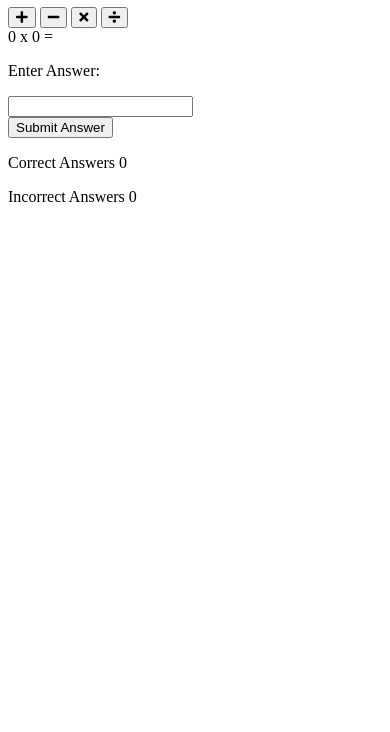
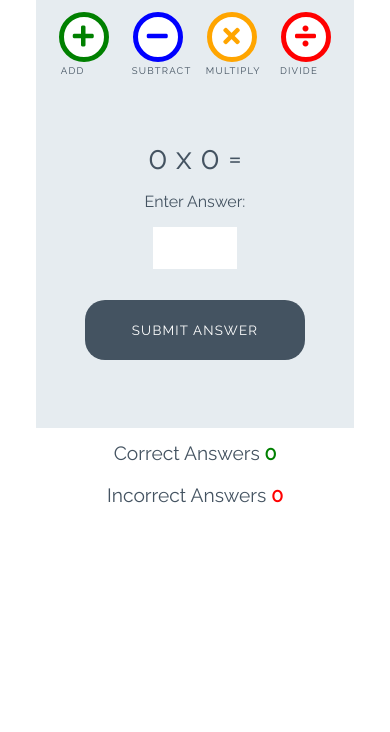
Before and after one commit to mistersouza/love-maths, a plain HTML site: page index.html in a window 390 px wide. Shown: the part 112-844 px from the top of the page. Drawn offline with Linux system fonts and the light colour scheme.

Commit message:
Style game

```diff
--- a/assets/css/style.css
+++ b/assets/css/style.css
@@ -0,0 +1,256 @@
+/* --------- Global style */
+
+body {
+    background-color: white;
+    font-family: "Raleway", sans-serif;
+    color: #445361;
+    text-align: center;
+}
+
+/* --------- Heading */
+
+.heading {
+    text-align: center;
+    font-size: 2.5rem;
+}
+
+.logo {
+    height: 40px;
+    padding-right: 5px;
+}
+
+/* --------- Game layout */
+
+.game-area {
+    background-color: #E6ECF0;
+    box-sizing: border-box;
+    width: 85%;
+    height: 65vh;
+    max-height: 450px;
+    max-width: 830px;
+    margin-left: auto;
+    margin-right: auto;
+    padding: 1%;
+}
+
+.question-area {
+    width: 50%;
+    font-size: 2rem;
+    margin: auto;
+    padding: 50px 0;
+}
+
+.question-area span {
+    padding: 0 15px;
+}
+
+.score-area {
+    margin: 5px auto;
+    width: 60%;
+    font-size: 1.2rem;
+}
+
+.controls-area {
+    width: 85%;
+    margin: 30px auto;
+}
+
+#score {
+    color: green;
+    font-weight: bold;
+}
+
+#incorrect {
+    color: red;
+    font-weight: bold;
+}
+
+.answer-message {
+    display: none;
+    font-size: 1rem;
+}
+
+#answer-box {
+    border: none;
+    color: #445361;
+    display: inline-block;
+    height: 40px;
+    width: 80px;
+    font-size: 1.2rem;
+}
+
+.scores {
+    display: inline-block;
+    padding: 25px;
+}
+
+/* --------- Buttons */
+
+.btn {
+    width: 220px;
+    height: 60px;
+    font-family: "Raleway", sans-serif;
+    text-transform: uppercase;
+    letter-spacing: 1.2px;
+    color: white;
+}
+
+.btn:focus {
+    outline: none;
+}
+
+.btn--big {
+    padding-top: 10px;
+    border-radius: 50%;
+    background-color: white;
+    border: 10px solid;
+    width: 100px;
+    height: 100px;
+    font-size: 3.2rem;
+    margin: 0 30px;
+    transition: all 0.5s;
+}
+
+.btn--big::after {
+    content: attr(data-type);
+    font-size: 1rem;
+    color: #445361;
+
+    position: relative;
+    left: -0.5em;
+}
+
+.btn--blue {
+    border-color: blue;
+    color: blue;
+}
+
+.btn--blue:active,
+.btn--blue:hover {
+    background-color: darkblue;
+    color: white;
+}
+
+.btn--orange {
+    border-color: orange;
+    color: orange;
+}
+
+.btn--orange:active,
+.btn--orange:hover {
+    background-color: darkorange;
+    color: white;
+}
+
+.btn--red {
+    border-color: red;
+    color: red;
+}
+
+.btn--red:active,
+.btn--red:hover {
+    background-color: darkred;
+    color: white;
+}
+
+.btn--green {
+    border-color: green;
+    color: green;
+}
+
+.btn--green:active,
+.btn--green:hover {
+    background-color: darkgreen;
+    color: white;
+}
+
+.btn--gray {
+    margin-top: 25px;
+    background-color: #445361;
+    border: 1px transparent;
+    border-radius: 20px;
+}
+
+.btn--gray:active,
+.btn--gray:hover {
+    background-color: #0d1013;
+}
+
+/* --------- Media queries */
+
+@media (max-width: 414px) {
+    .controls-area {
+        width: 100%;
+    }
+
+    .btn--big {
+        margin: 0 10px;
+        padding: 5px;
+        border: 5px solid;
+        width: 50px;
+        height: 50px;
+        font-size: 1.5rem;
+    }
+
+
+    .btn--big::after {
+        font-size: 0.6rem;
+        left: -0.7rem;
+    }
+
+    .question-area {
+        padding: 10% 0;
+        width: 100%;
+    }
+
+    .question-area span {
+        padding: 0;
+    }
+
+    .answer-message {
+        display: block;
+    }
+
+    #answer-box {
+        display: block;
+        margin: 0 auto;
+    }
+
+    .btn--gray {
+        margin-top: 0;
+    }
+
+    .score-area {
+        width: 100%;
+    }
+
+    .scores {
+        margin: 0.5em auto;
+        display: block;
+        padding: 5px;
+    }
+
+    .heading {
+        font-size: 2rem;
+    }
+}
+
+@media (max-width: 320px) {
+    .game-area {
+        height: 70vh;
+    }
+
+    .controls-area {
+        width: 75%;
+        margin: 10px auto;
+    }
+
+    .btn--big {
+        margin: 10px 10px;
+    }
+
+    .question-area {
+        padding: 10px 0;
+    }
+
+}
--- a/index.html
+++ b/index.html
@@ -24,16 +24,16 @@
 
     <div class="game-area">
       <div class="controls-area">
-        <button class="btn btn--big btn--green">
+        <button data-type="add" class="btn btn--big btn--green">
           <i class="fas fa-plus"></i>
         </button>
-        <button class="btn btn--big btn--blue">
+        <button data-type="subtract" class="btn btn--big btn--blue">
           <i class="fas fa-minus"></i>
         </button>
-        <button class="btn btn--big btn--orange">
+        <button data-type="multiply" class="btn btn--big btn--orange">
           <i class="fas fa-times"></i>
         </button>
-        <button class="btn btn--big btn--red">
+        <button data-type="divide" class="btn btn--big btn--red">
           <i class="fas fa-divide"></i>
         </button>
       </div>
@@ -45,7 +45,7 @@
         <p class="answer-message">Enter Answer:</p>
         <input id="answer-box" type="number" />
       </div>
-      <button class="btn btn--gray">Submit Answer</button>
+      <button type="submit" class="btn btn--gray">Submit Answer</button>
     </div>
 
     <div class="score-area">
```
